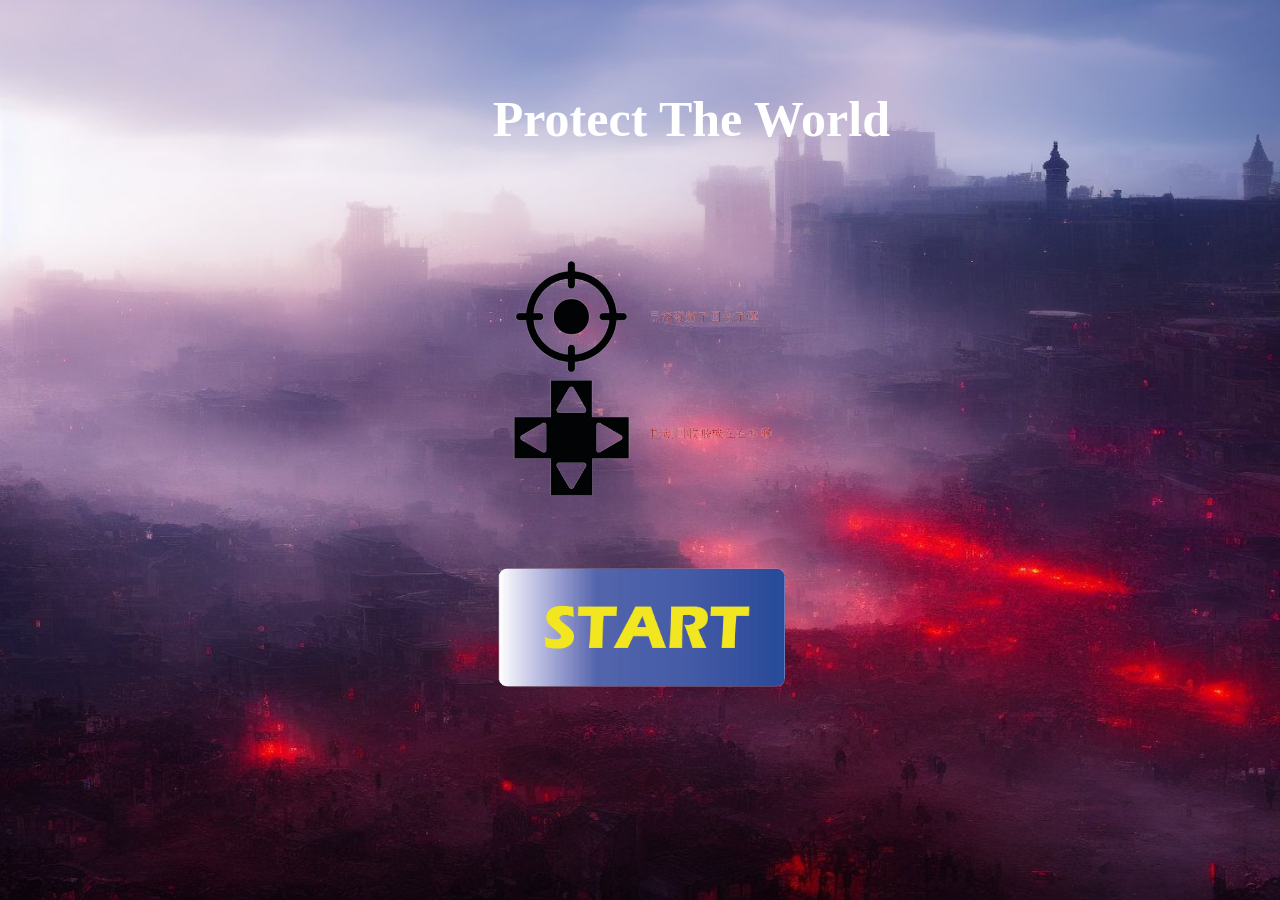
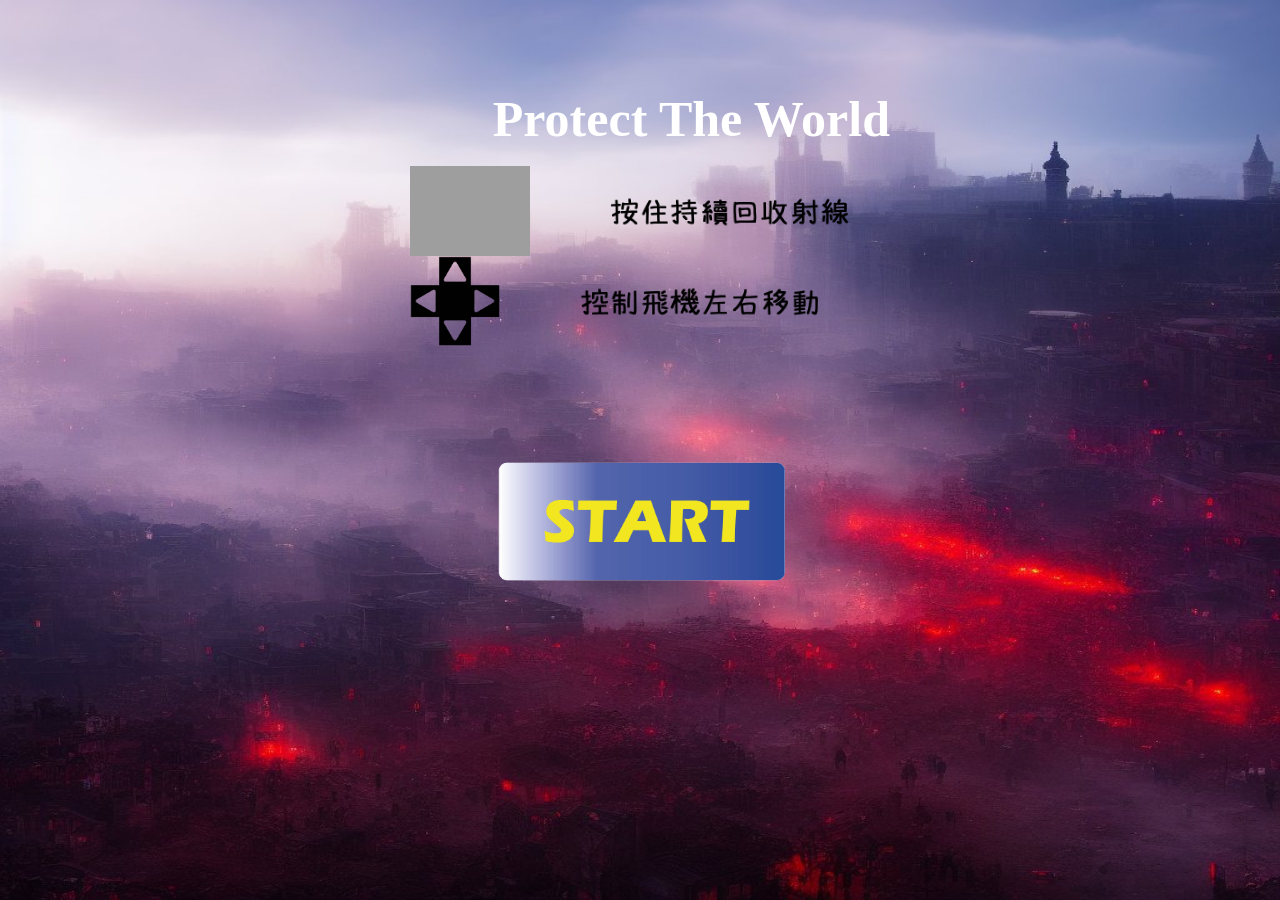
Before and after one commit to IceWaterNotIce/Protect-the-Earth, a Jekyll site: the page built from _storyline/a_coverPage.md, in a window 1280 px wide. Built offline with Jekyll 4.4.1, drawn with Linux system fonts in a browser that asks for light colours.

Commit message:
Update coverPage.html and base.scss

```diff
--- a/_layouts/coverPage.html
+++ b/_layouts/coverPage.html
@@ -26,7 +26,16 @@
     </main>
     <div class="coverpage">
         <h1>Protect The World</h1>
-        <img src="{{ site.url }}{{ site.baseurl }}/assets/img/ui/gaming guide.png" alt="遊戲規則">
+        <div>
+            <div>
+                <img src="{{ site.url }}{{ site.baseurl }}/assets/img\ui\Shoot_icon_1.png" alt="Shoot_icon">
+                <img src="{{ site.url }}{{ site.baseurl }}/assets\img\ui\Shoot_icon_explain.png" alt="Move_icon">
+            </div>
+            <div>
+                <img src="{{ site.url }}{{ site.baseurl }}/assets/img\ui\Control_rod_1.png" alt="Shoot_icon">
+                <img src="{{ site.url }}{{ site.baseurl }}/assets\img\ui\Control_rod_explain.png" alt="Move_icon">
+            </div>
+        </div>
         <img class="start" src="{{ site.url }}{{ site.baseurl }}/assets/img\ui\遊戲開始icon.gif" alt="開始遊戲">
         <script type="module">
             import { navigateToStoryLine } from "{{ site.url }}{{ site.baseurl }}/assets/js/PageUrl.js";
--- a/_sass/base.scss
+++ b/_sass/base.scss
@@ -7,6 +7,7 @@ html,
 body {
     width: 100%;
     height: 100%;
+
 }
 
 body {
@@ -27,7 +28,7 @@ div.coverpage {
     align-items: center;
 }
 
-.coverpage img {
+.coverpage img.start {
     position: relative;
     top: 20%;
     width: 60%;
@@ -44,11 +45,18 @@ div.coverpage {
     text-align: center;
 }
 
-div.coverpage div {
-    position: absolute;
-    top: 30%;
+div.coverpage div div{
+    position: relative;
+    top: 60%;
+    width: 40%;
     display: flex;
-    flex-direction: column;
+    flex-direction: row;
+}
+
+div.coverpage div img {
+
+    height: 10vh;
+    margin: 0 5%;
 }
 
 /* 手機版 */
```
Also changed, not shown: assets/img/ui/Control_rod_explain.png (renamed from assets/img/ui/控制飛機左右移動_-(黑色字體透明背景).png), assets/img/ui/Shoot_icon_explain.png (renamed from assets/img/ui/按住持續回收射線_-(黑色字體透明背景).png).
